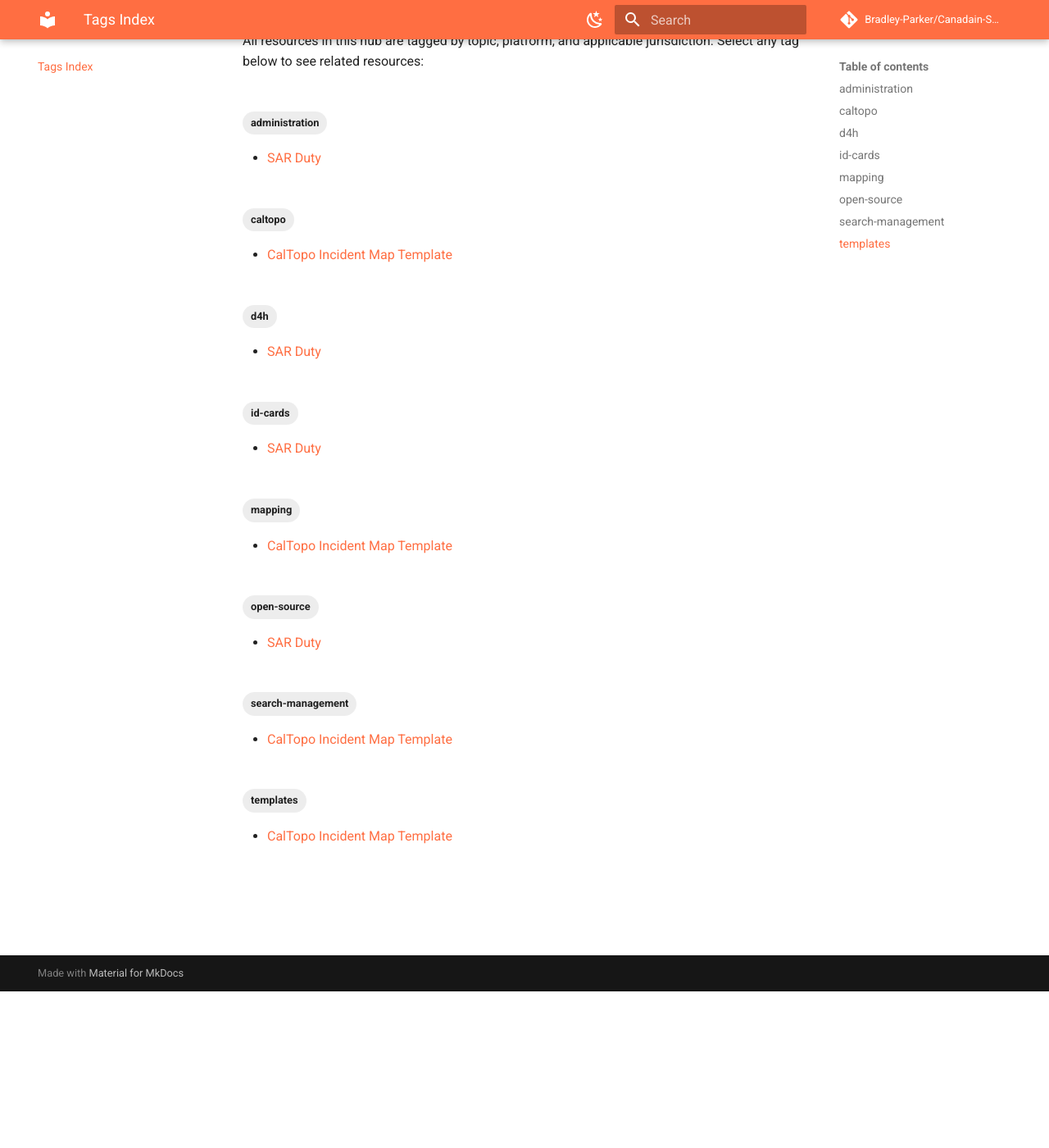
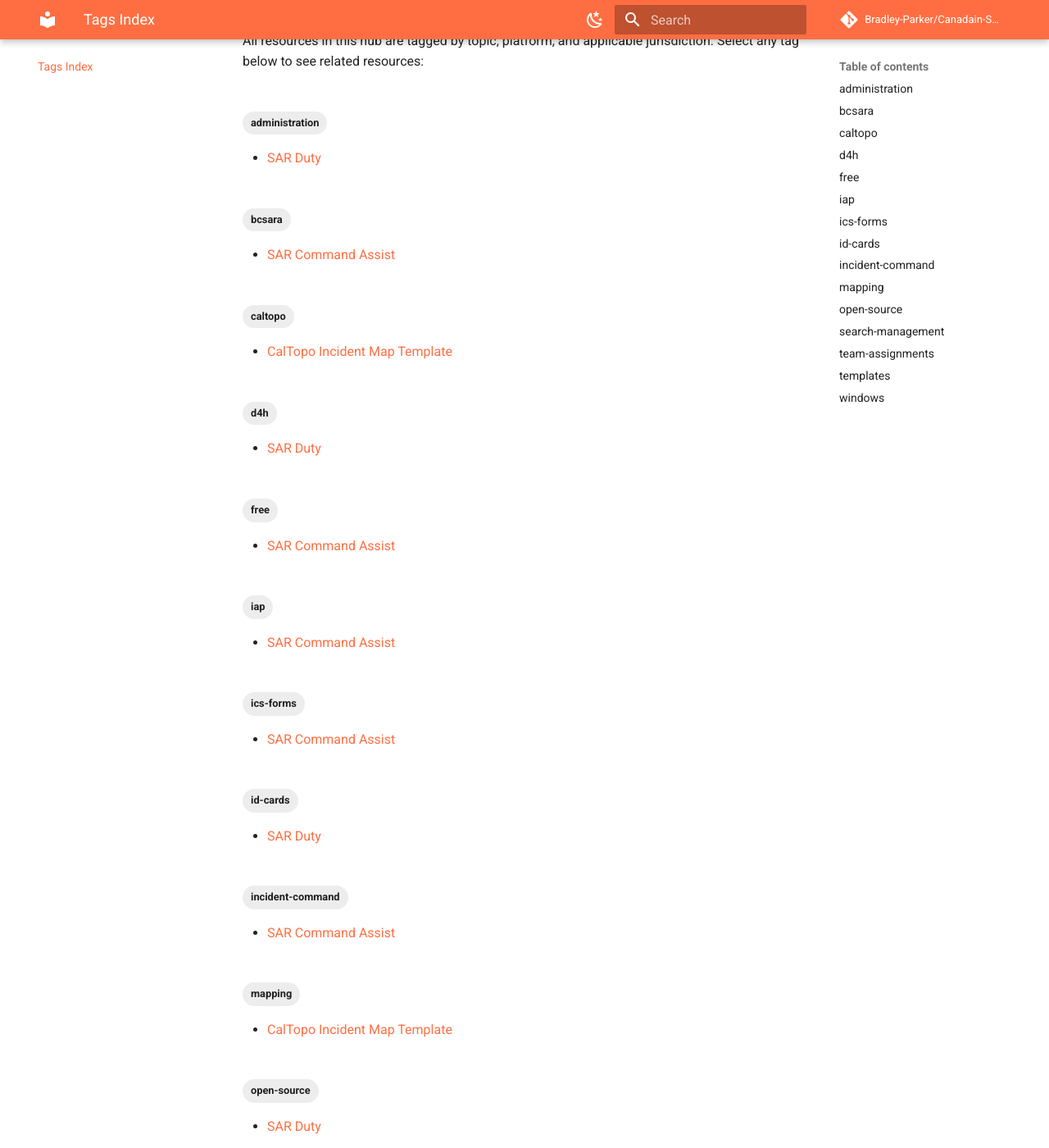
Before and after one commit to Bradley-Parker/Canadain-SAR-Technology-Hub, an MkDocs documentation site: the page built from docs/tags.md, in a window 1280 px wide and 1400 px high, scrolled down 191 px. Shown: the whole window at 82% size. Built offline with MkDocs 1.6.1 and Material for MkDocs 9.7.7, drawn with Linux system fonts in a browser that asks for light colours; comment, search, counter and statistics services are not loaded; part of the change alters nothing that is shown; some of the changed text lies outside the part shown.

Commit message:
feat: add SAR Command Assist resource documentation and update site navigation

```diff
--- a/docs/resources/search-management/index.md
+++ b/docs/resources/search-management/index.md
@@ -18,6 +18,15 @@ This section contains planning tools, statistical models, and operational framew
 ---
 
 ## Resources in this Category
-*Resources will appear here as pages are added to `docs/resources/search-management/`.*
 
-- To add a new search management resource, see the [Contribution Guide](../../contributing/index.md).
+<div class="grid cards" markdown>
+
+-   :material-clipboard-text-clock:{ .lg .middle } **SAR Command Assist**
+
+    ---
+
+    A free Windows app that automates ICS forms and team assignments during a live SAR task. Type something once and the app puts it everywhere — subject profile, SMEAC briefing, ops plan, and IAP.
+
+    [:material-arrow-right: View Resource](sar-command-assist.md){ .md-button .md-button--primary }
+
+</div>
--- /dev/null
+++ b/docs/resources/search-management/sar-command-assist.md
@@ -0,0 +1,242 @@
+---
+title: "SAR Command Assist — ICS Paperwork Made Faster"
+description: "A free Windows app that automates ICS forms and team assignments for SAR incident command teams, cutting paperwork time from hours to minutes during a live task."
+category: "Search Management"
+jurisdiction:
+  - "National"
+tags:
+  - "ics-forms"
+  - "incident-command"
+  - "iap"
+  - "team-assignments"
+  - "windows"
+  - "free"
+  - "bcsara"
+maintainer: "Dylan Baker, Campbell River SAR / BCSARA"
+date_updated: 2026-10-20
+---
+
+# SAR Command Assist — ICS Paperwork Made Faster
+
+If you've ever spent the midnight hours before an operational period re-typing the same task number, subject name, and safety plan into a dozen separate ICS forms, SAR Command Assist was built for you.
+
+SAR Command Assist (also called **SAR Assist** or **ICA**) is a free Windows application developed by Dylan Baker of Campbell River Search and Rescue and now maintained under [BCSARA](https://www.bcsara.com). Its core idea is simple: **type something once, and the app puts it everywhere it's needed.** Enter your subject's name once, and it flows into the SMEAC briefing, the assignment forms, the ops plan, and the IAP automatically. Teams using the app regularly produce a full set of assignments for 20+ teams in under 30 minutes — paperwork that used to take all night.
+
+The app has been used on large-scale responses across British Columbia, and it's completely free with no catch.
+
+---
+
+## Works Offline — No Internet Required
+
+SAR Command Assist is designed to work fully offline, which matters a great deal in remote Canadian operations. All task data lives on your ICP laptop. Nothing is automatically sent anywhere.
+
+**For teams working in a command post with multiple computers**, the app has a built-in local area network (LAN) sync mode that lets two or more laptops share the same live task over your CP's Wi-Fi or a simple router — no internet connection needed. Your Plans Section on one machine and your IC on another can both see assignments, communications logs, and IAP updates as they happen.
+
+Internet Sync (described below) is a separate, optional feature you can turn on if you have connectivity and want to reach someone off-site.
+
+---
+
+## What's Included
+
+SAR Command Assist handles the full ICS paperwork stack for a ground SAR task:
+
+| Form | What It Does |
+| :--- | :--- |
+| **ICS 202** | Incident Objectives |
+| **ICS 204** | Team Assignment & Debrief |
+| **ICS 204C** | Clue Report |
+| **ICS 205 / 205A** | Communications Plan and List |
+| **ICS 206** | Medical Plan |
+| **ICS 207** | Organization Chart |
+| **ICS 211** | Check-In List |
+| **ICS 213** | General Message |
+| **ICS 214** | Unit Log |
+| **ICS 215** | Operations Plan |
+| **ICS 220** | Air Operations Summary |
+| **ICS 301** | Subject Profile |
+| **ICS 303** | Equipment Inventory |
+| **ICS 305** | Safety Plan |
+| **ICS 307** | Transport Plan |
+| **ICS 309** | Radio Log |
+| **SMEAC Briefing** | Full SMEAC-format team briefing sheet |
+
+You can print individual forms, or package everything into a single PDF Incident Action Plan (IAP) for distribution or archiving.
+
+---
+
+## How to Get Started
+
+### Step 1: Download and Install
+
+1. Go to [sarassist.ca/Download](https://www.sarassist.ca/Download) and download the installer.
+2. Run the installer on a Windows machine. The app is free, with no licence key or account required.
+3. Launch **SAR Command Assist** from the Start menu.
+
+> **Tip:** Install it on a dedicated laptop for your ICP. You can also install it on multiple machines — the licence allows unlimited installations.
+
+Before your first callout, the SAR Assist team provides a set of downloadable quick-reference guides and a step-by-step walkthrough for initial setup. See the [Reference Documents](https://www.sarassist.ca/Support/Reference) page for the **Initial Setup** guide and the **Starting a New Task** walkthrough.
+
+---
+
+### Step 2: Enter Your Subject Profile
+
+1. Open the **Subject Profile (ICS 301)** tab.
+2. Fill in name, description, last known point (LKP), and relevant subject category (e.g., Hiker, Overdue Hunter, Despondent Person).
+3. The subject's details will automatically carry into your SMEAC briefing and team assignment forms — no re-typing needed.
+
+---
+
+### Step 3: Generate Reflex Tasks
+
+Based on the subject profile you set, the app can suggest and create a standard set of "reflex" tasks — common first assignments for that subject type.
+
+1. Open the **Team Assignments** section.
+2. Click **Reflex Tasking** to see suggested assignments for your subject category.
+3. Select the tasks you want to create. The app populates the task descriptions from your preset library.
+4. Adjust task boundaries, objectives, or safety notes as needed before printing.
+
+You can build your own preset library of assignments and safety plans to match your team's local area and typical callout types.
+
+---
+
+### Step 4: Build Your IAP
+
+1. Complete the remaining forms (Communications Plan, Medical Plan, Org Chart) as needed.
+2. Click **Print** or **Save as PDF** to produce a complete Incident Action Plan package.
+3. Share the PDF by email, USB drive, or distribute it live across your CP network using LAN Sync.
+
+The [Printing Your Incident](https://www.sarassist.ca/downloads/SupportDocs/Printing%20your%20Incident.pdf) quick-reference guide walks through your options for producing and packaging the final IAP.
+
+---
+
+## Sharing Work in the Command Post (LAN Sync)
+
+When you have two or more computers at your ICP, you don't need the internet to share a live task. SAR Command Assist's built-in **local network (LAN) sync** lets multiple machines on the same Wi-Fi or router work on the same task simultaneously.
+
+This is useful when:
+- Your Plans Chief is building assignments on one laptop while your IC reviews comms logs on another.
+- You want a dedicated computer logging communications while a second machine handles IAP printing.
+- You're running a complex task where splitting the work between two or three people at the same table makes a real difference at 03:00.
+
+All data stays on your local network. Nothing leaves your CP.
+
+---
+
+## Collaborating Remotely (Internet Sync)
+
+If your team has an internet connection and needs to bring in help from off-site, the optional **Internet Sync** feature lets two or more computers share the live task securely over the internet.
+
+This is useful when:
+- A Plans Chief or Search Manager is working remotely and needs to review or edit assignments.
+- You want a second pair of eyes on the IAP from someone who can't travel to the ICP.
+- You're running a multi-day task and want your home base to help prep the next operational period while your ICP team grabs some sleep.
+
+### Privacy and Security
+
+Task data handled through Internet Sync is protected by **256-bit end-to-end encryption**. Your data is encrypted on your own computer before it's ever sent anywhere. Even the server and the developer cannot read it.
+
+Key points:
+- **The server is in Canada.** Task data is stored on a Canadian server, not an offshore cloud provider.
+- **The server is blind to your data.** Only computers holding the correct encryption key can read the task information. The server stores only encrypted blobs — it has no way to see who your subject is, what assignments you've created, or any other operational details.
+- **Access is controlled by a randomly generated key.** When you start an Internet Sync, the app generates a unique encryption key. Only people you personally share that key with can join the task.
+- **Internet sync is not backup.** It is intented for short term syncronizatin between devices. Your long-term file storage of inactive incidents needs to be handled elsewhere.
+
+For full technical details, see the [Internet Sync page](https://www.sarassist.ca/Support/InternetSync) on the SAR Assist website. A long-form setup guide is also available at [Reference Documents > Start a new task with Internet Sync](https://www.sarassist.ca/downloads/SupportDocs/Start%20an%20Internet%20Sync%20task%20in%20SAR%20Command%20Assist%20%281%29.pdf).
+
+---
+
+## Member Sign-In and Status Tracking
+
+### Tracking Who's In the Field
+
+Once members are signed into the task, the app tracks:
+- Which team each member is assigned to.
+- Each team's current status (in the field, en route back, waiting at base).
+- A colour-coded warning when a team misses a scheduled check-in.
+- A reminder to call the Emergency Coordination Centre (ECC) when your check-in interval is up.
+
+All communications can be logged (radio, inReach, cell, etc.) and exported to a standard **ICS 309 Radio Log**. The [Communications Log](https://www.sarassist.ca/downloads/SupportDocs/Communications%20Log.pdf) quick-reference guide covers the logging workflow.
+
+### My SAR Assist (Mobile Companion App)
+
+The **My SAR Assist** mobile app (Android and iOS, also free) pairs with SAR Command Assist at the ICP.
+
+Members enter their personal details once in the app, which generates a personal QR code. At sign-in, they scan their phone at the ICP barcode reader, and their name, team, emergency contact, and qualifications are automatically added to the task — no paper forms, no re-typing names.
+
+This is especially helpful on **mutual aid tasks**, where the command team may not know the incoming members. The QR scan instantly tells you how many trackers, managers, or swift-water technicians you have on hand.
+
+- [Download My SAR Assist (iOS and Android)](https://www.sarassist.ca/Download)
+- [Barcode Check-In quick-reference guide](https://www.sarassist.ca/downloads/SupportDocs/Barcode%20Check-In.pdf)
+- [Learn more about barcode sign-in](https://www.sarassist.ca/MySarAssist#How)
+
+---
+
+## D4H Integration
+
+If your team uses [D4H](https://d4h.com) for member records, you can import your member list directly into SAR Command Assist. This means you don't have to manually add members during a task — search for a name, select them, and they're added to an assignment or ICS role in seconds.
+
+See the [D4H Sync guide](https://www.sarassist.ca/Support/D4HSync) for setup instructions.
+
+---
+
+## Practical Tips for the Field
+
+- **Set up your preset library before the season starts.** Load in your common safety plans, operational area descriptions, and reflex task sets when there's no pressure. You'll save significant time on your next callout.
+- **Keep a backup option ready.** The SAR Assist website includes a clear disclaimer: the app is provided as-is. Have blank paper ICS forms and a printer fallback ready, especially for your first few tasks while your team is getting familiar with it. SAR Assist makes it easy to print everything in standardized formats and hand off a complete paper package to the next OP if you transition at an ICP.
+- **Use LAN Sync at the ICP first, Internet Sync only if you need off-site help.** For most tasks, keeping data on your local network is simpler and more reliable than depending on cellular or satellite connectivity.
+- **Guard your Internet Sync key.** The encryption key is your only protection. Don't share it in a group chat. Share it directly with the specific people who need access.
+- **Sign in members as they arrive, not in a batch at the end.** The communications log and team status features work best when check-ins are logged throughout the task, not reconstructed afterwards.
+
+---
+
+## Training and Support
+
+SAR Assist has a full set of training materials. This page is just an introduction — head to the official resources for the full picture:
+
+<div class="grid cards" markdown>
+
+-   :material-school:{ .lg .middle } **Online Training**
+
+    ---
+
+    Free self-paced courses covering the full SAR Assist workflow, from initial setup through to closing a task.
+
+    [:material-arrow-right: training.sarassist.ca](https://training.sarassist.ca/){ .md-button .md-button--primary }
+
+-   :material-file-document-multiple:{ .lg .middle } **Quick-Reference Guides**
+
+    ---
+
+    Printable PDF guides covering Initial Setup, Starting a New Task, Creating Assignments, Communications Logging, Printing, Barcode Check-In, and more.
+
+    [:material-arrow-right: Reference Documents](https://www.sarassist.ca/Support/Reference){ .md-button }
+
+-   :material-play-circle:{ .lg .middle } **Tutorial Videos**
+
+    ---
+
+    Short walkthrough videos for each major feature in the app.
+
+    [:material-arrow-right: Video Tutorials](https://www.sarassist.ca/Support/Videos){ .md-button }
+
+-   :material-help-circle:{ .lg .middle } **FAQ & Support**
+
+    ---
+
+    Common setup and usage questions, plus a support ticket system for bug reports.
+
+    [:material-arrow-right: FAQ](https://www.sarassist.ca/Support/FAQs){ .md-button }
+
+</div>
+
+You can also connect with other users and the development team on the [SAR Assist Discord](https://discord.gg/aRpjFh45WG).
+
+---
+
+## Thanks & Credits
+
+SAR Command Assist was created by **Dylan Baker**, a SAR manager with **Campbell River Search and Rescue**, after experiencing first-hand the paperwork burden on a multi-day, 100+ searcher response. The app has been adopted by teams across British Columbia and beyond.
+
+It is currently maintained under the **[British Columbia Search and Rescue Association (BCSARA)](https://www.bcsara.com)**.
+
+If you find this tool useful in your operations, consider letting Dylan know — and if you have ideas for new features or preset libraries for your region, the [Discord community](https://discord.gg/aRpjFh45WG) is the best place to share them.
--- a/docs/whats-new.md
+++ b/docs/whats-new.md
@@ -12,6 +12,13 @@ For minor typo corrections or administrative site fixes, see the [Git Commit His
 ---
 
 ### October 2026
+
+???+ note "October 20, 2026 — SAR Command Assist"
+    **What Changed:** Added a new resource guide for **SAR Command Assist (SAR Assist)** — a free Windows application that automates the full ICS paperwork stack during a live SAR task. Covers ICS forms, reflex tasking, IAP generation, remote Internet Sync collaboration, D4H member import, communications logging, and the My SAR Assist mobile barcode sign-in companion app.
+
+    - **Scope:** New resource page under Search Management.
+    - **Resource:** [:material-arrow-right-circle: SAR Command Assist — ICS Paperwork Made Faster](resources/search-management/sar-command-assist.md)
+    - **Technical Diff:** [:octicons-git-commit-16: View Commit History](https://github.com/Bradley-Parker/Canadain-SAR-Technology-Hub/commits/main){ .md-button }
 
 ???+ note "October 19, 2026 — SAR Duty: D4H Administration Tool"
     **What Changed:** Added a new **Team Administration** resource category and a guide to SAR Duty — a free, open-source tool built by a BC SAR volunteer that automates tax credit letters (SRVTC), digital member ID cards, door attendance, and mileage tracking for teams using D4H.
--- a/mkdocs.yml
+++ b/mkdocs.yml
@@ -70,7 +70,9 @@ nav:
           - resources/mapping-gis/index.md
           - CalTopo Incident Map Template: resources/mapping-gis/caltopo-sar-incident-template.md
       - Communications: resources/communications/index.md
-      - Search Management: resources/search-management/index.md
+      - Search Management:
+          - resources/search-management/index.md
+          - SAR Command Assist: resources/search-management/sar-command-assist.md
       - Team Administration:
           - resources/team-administration/index.md
           - SAR Duty: resources/team-administration/sar-duty.md
```
